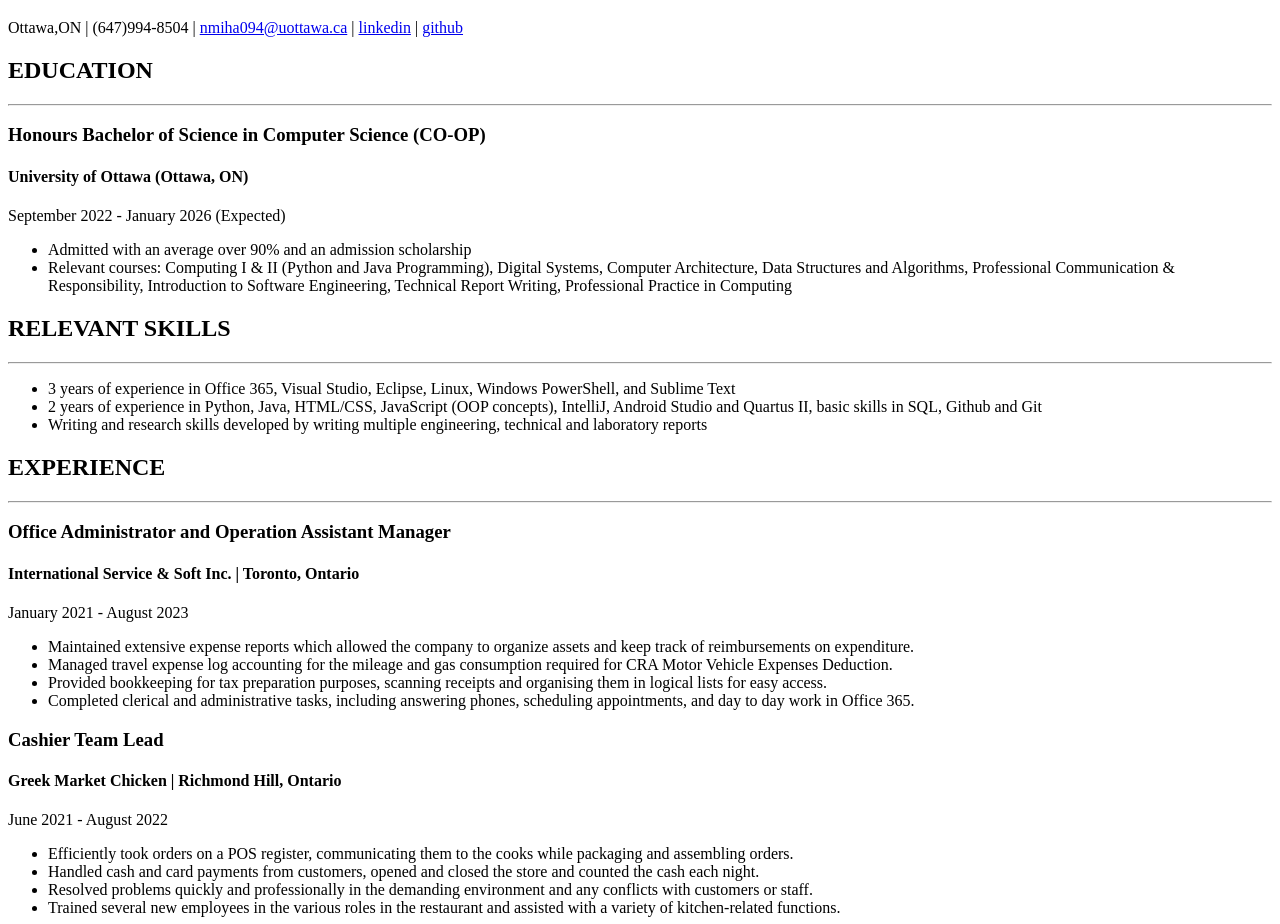
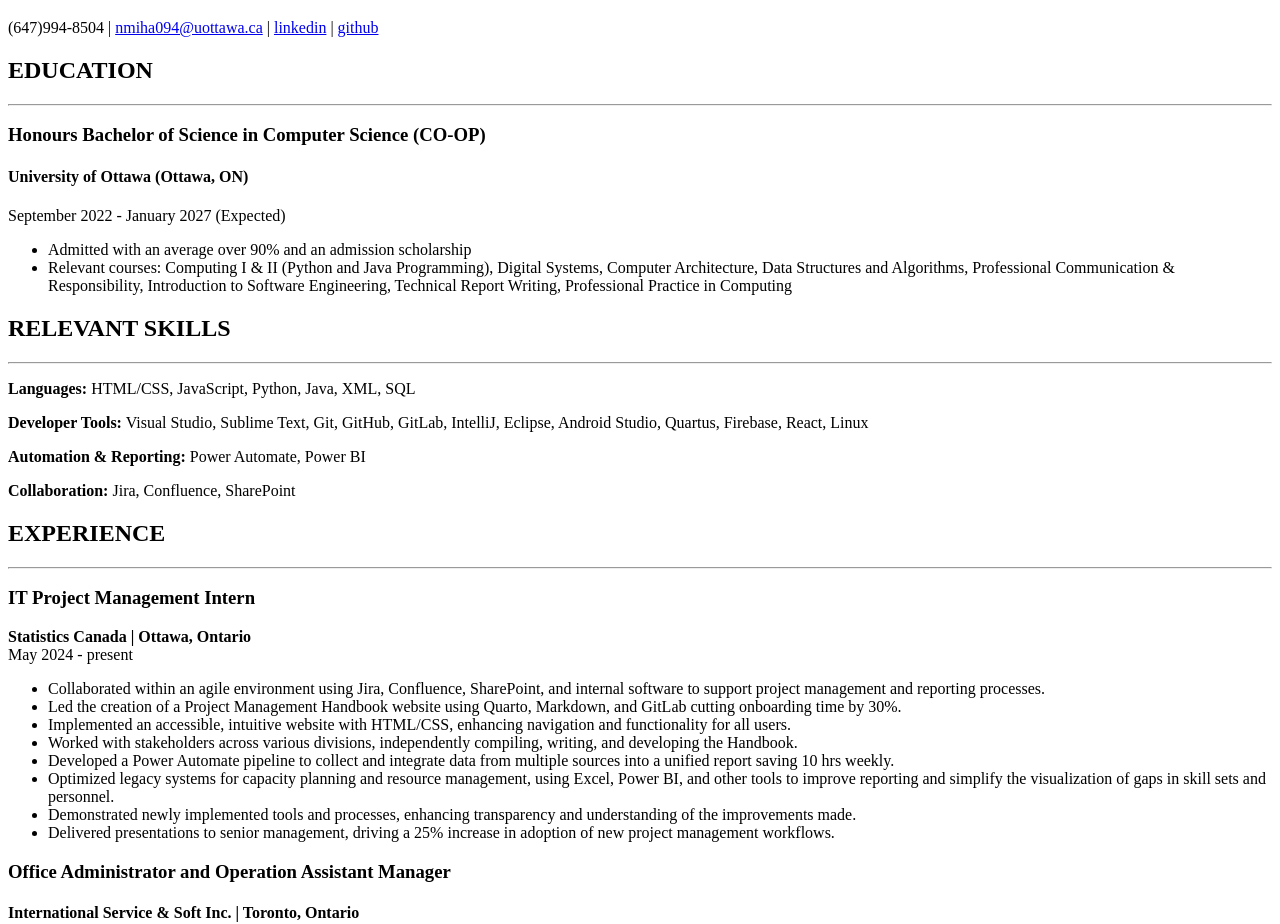
Before and after one commit to nicolemihalachioiu/Nicole_Mihalachioiu_Resume_HTML, a plain HTML site: page index.html in a window 1280 px wide. Shown: the part 61-985 px from the top of the page. Drawn offline with Linux system fonts and the light colour scheme.

Commit message:
Update index.html

```diff
--- a/index.html
+++ b/index.html
@@ -7,12 +7,12 @@
 </head>
 <body>
     <h1>Nicole Mihalachioiu</h1>
-    <p>Ottawa,ON | (647)994-8504 | <a href="mailto:nmiha094@uottawa.ca">nmiha094@uottawa.ca</a> | <a href="http://www.linkedin.com/in/nicolemihalachioiu">linkedin</a>  | <a href="https://github.com/nicolemihalachioiu">github</a></p>
+    <p>(647)994-8504 | <a href="mailto:nmiha094@uottawa.ca">nmiha094@uottawa.ca</a> | <a href="http://www.linkedin.com/in/nicolemihalachioiu">linkedin</a>  | <a href="https://github.com/nicolemihalachioiu">github</a></p>
     <h2>EDUCATION</h2>
     <hr/>
     <h3>Honours Bachelor of Science in Computer Science (CO-OP)</h3>
     <h4>University of Ottawa (Ottawa, ON)</h4>
-    <p>September 2022 - January 2026 (Expected)</p>
+    <p>September 2022 - January 2027 (Expected)</p>
     <ul>
         <li>Admitted with an average over 90% and an admission scholarship</li>
         <li>Relevant courses: Computing I & II (Python and Java Programming), Digital Systems, Computer Architecture, Data Structures
@@ -21,15 +21,28 @@
 
     <h2>RELEVANT SKILLS</h2>
     <hr/>
-    <ul>
-        <li>3 years of experience in Office 365, Visual Studio, Eclipse, Linux, Windows PowerShell, and Sublime Text</li>
-        <li>2 years of experience in Python, Java, HTML/CSS, JavaScript (OOP concepts), IntelliJ, Android Studio and Quartus II,
-            basic skills in SQL, Github and Git</li>
-        <li>Writing and research skills developed by writing multiple engineering, technical and laboratory reports</li>
-    </ul>
+    <p><strong>Languages:</strong> HTML/CSS, JavaScript, Python, Java, XML, SQL</p>
+    <p><strong>Developer Tools:</strong> Visual Studio, Sublime Text, Git, GitHub, GitLab, IntelliJ, Eclipse, Android Studio, Quartus, Firebase, React, Linux</p>
+    <p><strong>Automation & Reporting:</strong> Power Automate, Power BI</p>
+    <p><strong>Collaboration:</strong> Jira, Confluence, SharePoint</p>
 
     <h2>EXPERIENCE</h2>
     <hr/>
+
+    <h3>IT Project Management Intern</h3>
+    <p><strong>Statistics Canada | Ottawa, Ontario</strong> <br> May 2024 - present</p>
+
+    <ul>
+        <li>Collaborated within an agile environment using Jira, Confluence, SharePoint, and internal software to support project management and reporting processes.</li>
+        <li>Led the creation of a Project Management Handbook website using Quarto, Markdown, and GitLab cutting onboarding time by 30%.</li>
+        <li>Implemented an accessible, intuitive website with HTML/CSS, enhancing navigation and functionality for all users.</li>
+        <li>Worked with stakeholders across various divisions, independently compiling, writing, and developing the Handbook.</li>
+        <li>Developed a Power Automate pipeline to collect and integrate data from multiple sources into a unified report saving 10 hrs weekly.</li>
+        <li>Optimized legacy systems for capacity planning and resource management, using Excel, Power BI, and other tools to improve reporting and simplify the visualization of gaps in skill sets and personnel.</li>
+        <li>Demonstrated newly implemented tools and processes, enhancing transparency and understanding of the improvements made.</li>
+        <li>Delivered presentations to senior management, driving a 25% increase in adoption of new project management workflows.</li>
+    </ul>
+
     <h3>Office Administrator and Operation Assistant Manager</h3>
     <h4>International Service & Soft Inc. | Toronto, Ontario</h4>
     <p>January 2021 - August 2023</p>
```
